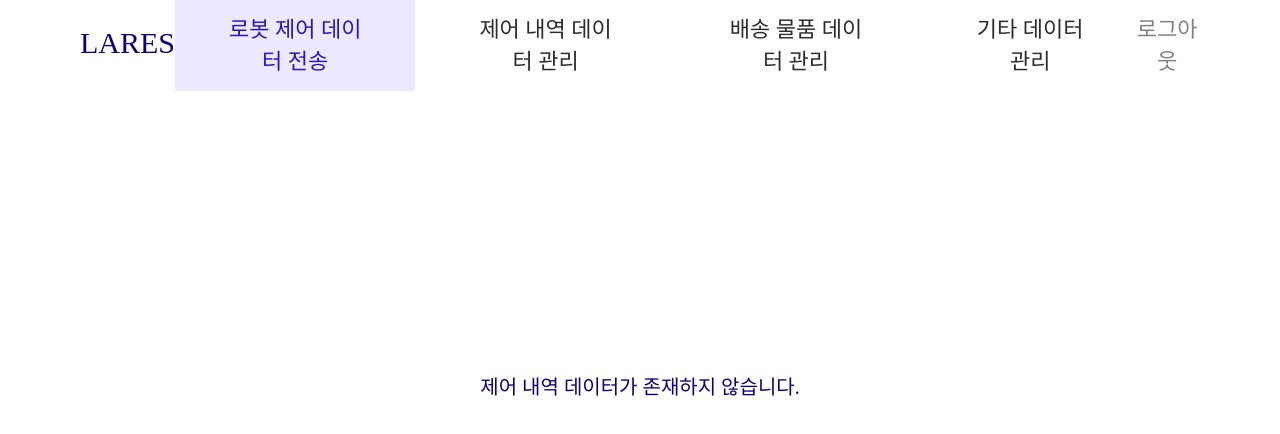
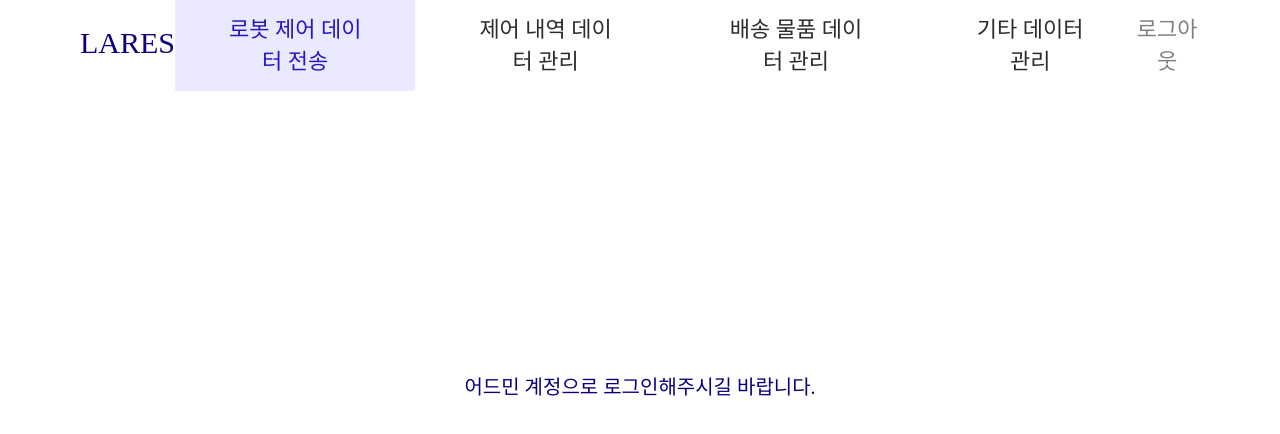
Before and after one commit to Lares2025/Web_Frontend, a Vue app: page /Control in a window 1280 px wide. Shown: the top 434 px of the page. Built offline with nearby package versions, Linux system fonts and the light colour scheme; no server answers; a web font is replaced by a local one; what ag-grid-community would draw is missing.

Commit message:
add :: if not data - 데이터 없을때 뜨는 화면

```diff
--- a/src/pages/main/ControlData.vue
+++ b/src/pages/main/ControlData.vue
@@ -23,8 +23,18 @@
 
     <div v-else>
       <!-- 데이터가 없을 때 -->
-      <div style="text-align: center">
-        <div :style="Nodata">제어 내역 데이터가 존재하지 않습니다.</div>
+      <div
+        style="
+          display: flex;
+          align-items: center;
+          justify-content: center;
+          height: 500px;
+        "
+      >
+        <div v-if="!isAdmin" :style="Nodata">
+          어드민 계정으로 로그인해주시길 바랍니다.
+        </div>
+        <div v-else :style="Nodata">제어 내역 데이터가 존재하지 않습니다.</div>
       </div>
     </div>
 
@@ -71,6 +81,7 @@ export default {
     const rowData = ref([]);
     const selectedRows = ref([]);
     const isDeletePopupVisible = ref(false);
+    const isAdmin = ref(false);
 
     const colDefs = ref([
       {
@@ -178,6 +189,9 @@ export default {
     };
 
     onMounted(async () => {
+      const userRole = localStorage.getItem("userRole");
+      console.log("userRole in localStorage:", userRole); // 디버깅용
+      isAdmin.value = userRole && userRole.trim().toLowerCase() === "admin";
       await loadData();
     });
 
@@ -192,6 +206,7 @@ export default {
       confirmDelete,
       cancelDelete,
       getDeleteBtnStyle,
+      isAdmin,
     };
   },
   data() {
--- a/src/pages/main/EtcData.vue
+++ b/src/pages/main/EtcData.vue
@@ -33,8 +33,15 @@
 
     <div v-else>
       <!-- 데이터 없을 때 -->
-      <div style="text-align: center">
-        <div :style="Nodata">유저 데이터가 존재하지 않습니다.</div>
+      <div
+        style="
+          display: flex;
+          align-items: center;
+          justify-content: center;
+          height: 500px;
+        "
+      >
+        <div :style="Nodata">어드민 계정으로 로그인해주시길 바랍니다.</div>
       </div>
     </div>
 
--- a/vue.config.js
+++ b/vue.config.js
@@ -1,6 +1,6 @@
 const { defineConfig } = require("@vue/cli-service");
 module.exports = defineConfig({
-  publicPath: '/',
+  publicPath: "/",
   transpileDependencies: true,
   lintOnSave: false,
   devServer: {
```
